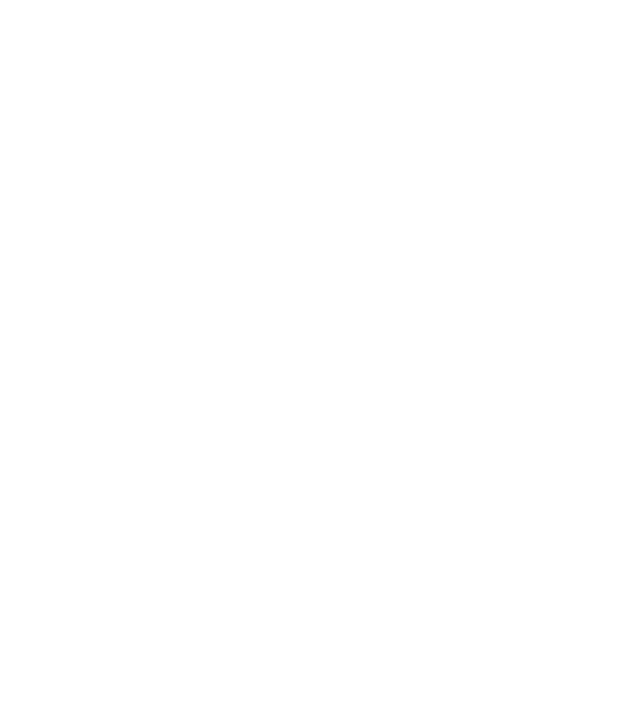
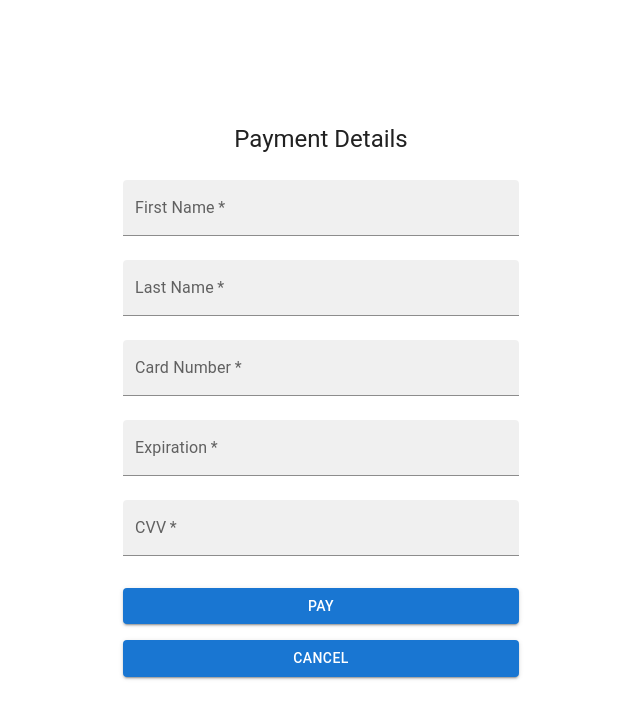
Before and after one commit to Jacobbs123/CPSC471_FinalProject, a React (Create React App) app in the folder client/: page /payment in a window 1280 px wide. Before the commit this address had no page. Shown: the top 718 px of the page, without its empty margins (319-959 px from the left). Built offline with nearby package versions, Linux system fonts and the light colour scheme.

Commit message:
Added payment form

```diff
--- a/client/src/App.js
+++ b/client/src/App.js
@@ -12,6 +12,7 @@
 import Homepage from "./pages/Homepage";
 import Login from "./pages/Login";
 import Register from "./pages/Register";
+import Payment from "./pages/Payment";
 import { UserAuthentication } from "./Authentication/UserAuthentication";
 
 import "./style.css";
@@ -28,6 +29,7 @@
             <Route path="/cart" element={<Cart />} />
             <Route path="/add" element={<Add />} />
             <Route path="/update" element={<Update />} />
+            <Route path="/payment" element={<Payment />} />
           </Routes>
         </BrowserRouter>
       </UserAuthentication>
--- /dev/null
+++ b/client/src/pages/Payment.jsx
@@ -0,0 +1,127 @@
+import React from 'react';
+import { useState } from 'react';
+import { useNavigate } from 'react-router-dom';
+import { createTheme, ThemeProvider } from '@mui/material/styles';
+import Avatar from '@mui/material/Avatar';
+import Button from '@mui/material/Button';
+import CssBaseline from '@mui/material/CssBaseline';
+import TextField from '@mui/material/TextField';
+import Link from '@mui/material/Link';
+import Grid from '@mui/material/Grid';
+import Box from '@mui/material/Box';
+import LockOutlinedIcon from '@mui/icons-material/LockOutlined';
+import Typography from '@mui/material/Typography';
+import Container from '@mui/material/Container';
+import axios from 'axios';
+
+const theme = createTheme();
+
+const Payment = () => {
+    const [book, setBook] = useState({
+        title: "",
+        desc: "",
+        price: null,
+        cover: "",
+    });
+
+    const navigate = useNavigate();
+
+    const handleChange = (e) => {
+        setBook(prev=>({...prev, [e.target.name]: e.target.value}));
+    };
+
+    // Post details of book to db then navigate to home
+    const handleClick = async (e) => {
+        e.preventDefault();
+        navigate("/supply");
+    }
+    console.log(book);
+    return (
+        <ThemeProvider theme={theme}>
+      <Container component="main" maxWidth="xs">
+        <CssBaseline />
+        <Box
+          sx={{
+            marginTop: 2,
+            display: 'flex',
+            flexDirection: 'column',
+            alignItems: 'center',
+          }}
+        >
+          <Typography component="h1" variant="h5">
+            Payment Details
+          </Typography>
+          <Box component="form" onSubmit={handleClick} noValidate sx={{ mt: 1 }}>
+            <TextField
+              margin="normal"
+              variant="filled"
+              required
+              fullWidth
+              id="fname"
+              label="First Name"
+              name="fname"
+              className='bg-white rounded-lg'
+            />
+            <TextField
+              margin="normal"
+              variant="filled"
+              required
+              fullWidth
+              name="lname"
+              label="Last Name"
+              id="lname"
+              className='bg-white rounded-lg'
+            />
+            <TextField
+              margin="normal"
+              variant="filled"
+              required
+              fullWidth
+              name="cardNumber"
+              label="Card Number"
+              id="cardNumber"
+              className='bg-white rounded-lg'
+            />
+            <TextField
+              margin="normal"
+              variant="filled"
+              required
+              fullWidth
+              name="expiration"
+              label="Expiration"
+              id="expiration"
+              className='bg-white rounded-lg'
+            />
+            <TextField
+              margin="normal"
+              variant="filled"
+              required
+              fullWidth
+              name="cvv"
+              label="CVV"
+              id="cvv"
+              className='bg-white rounded-lg'
+            />
+            <Button
+              type="submit"
+              fullWidth
+              variant="contained"
+              sx={{ mt: 3, mb: 1 }}
+            >
+                Pay
+            </Button>
+            <Button
+                fullWidth
+                variant="contained"
+                sx={{ mt: 1, mb: 2 }}
+                onClick={() => navigate("/cart")}
+            >
+                Cancel
+            </Button>
+          </Box>
+        </Box>
+      </Container>
+    </ThemeProvider>
+    )
+}
+export default Payment;
```
